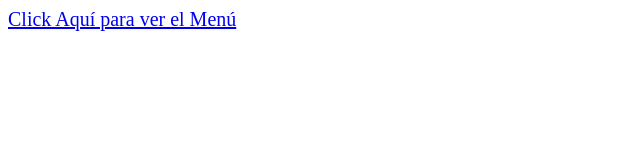
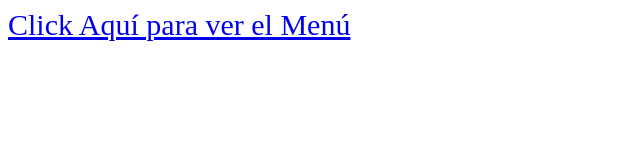
Before and after one commit to anavegana97/La-Flor-De-La-Vida-, a plain HTML site: page index.html in a window 1280 px wide. Shown: the whole page, without its empty margins (0-640 px from the left). Drawn offline with Linux system fonts and the light colour scheme.

Commit message:
Update index.html

```diff
--- a/index.html
+++ b/index.html
@@ -1,3 +1,3 @@
 <html>
-  <p style="font-size: 20px;"><a href=MenuLaFlorDeLaVida2025.pdf>Click Aquí para ver el Menú</a></p>
+  <p style="font-size: 30px;"><a href=MenuLaFlorDeLaVida2025.pdf>Click Aquí para ver el Menú</a></p>
 </html>
```
